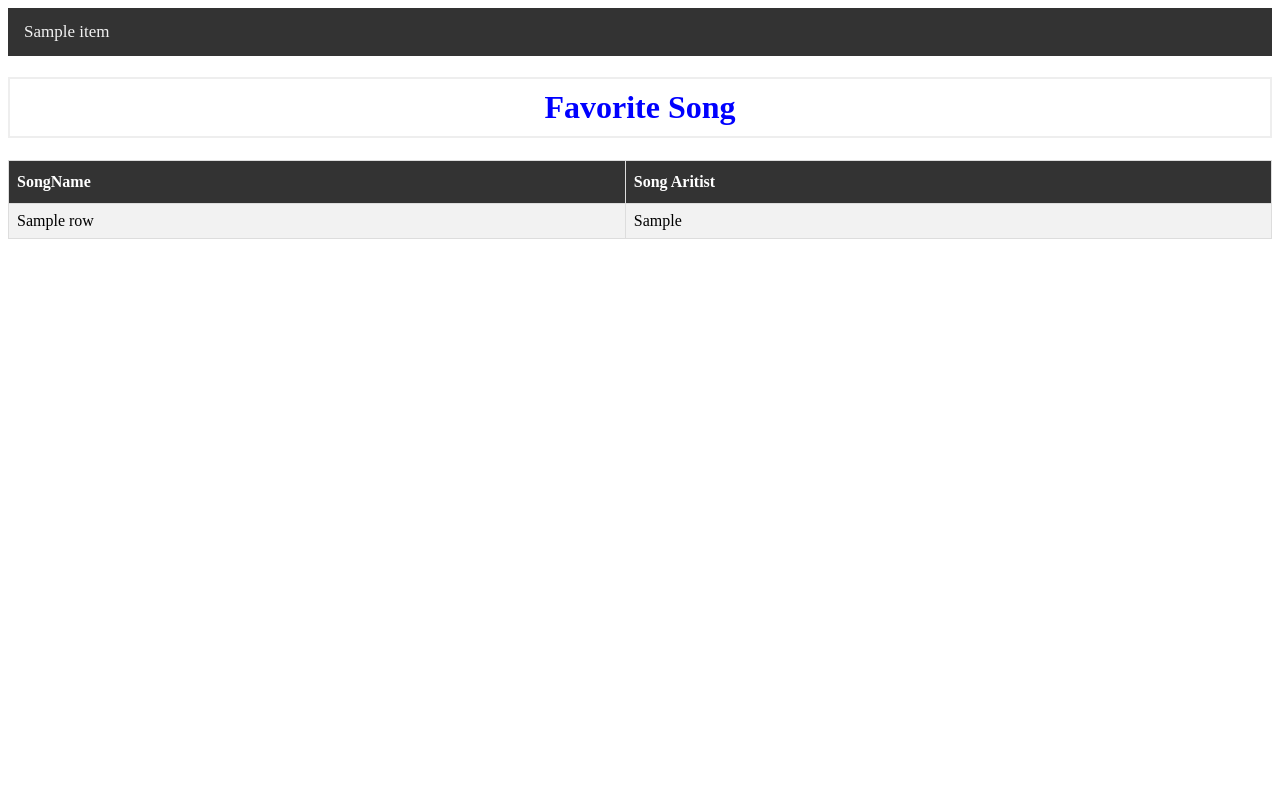
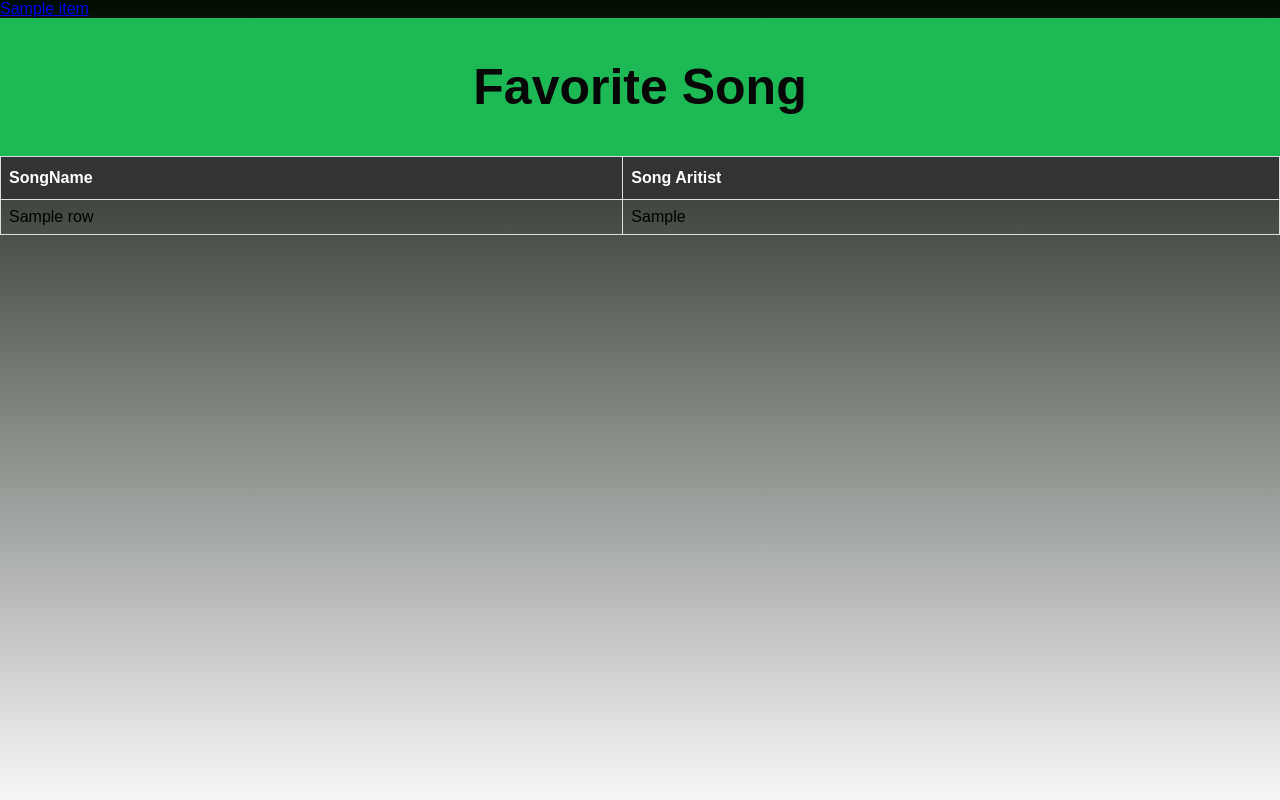
Before and after one commit to scottbisese/spotifyPlaylistBuilder, a Flask app: template templates/table.html in a window 1280 px wide. Run offline with Flask 3, Linux system fonts and the light colour scheme; the template is opened without the code that fills it: most values are stand-ins (such as "Sample title", 1, 10 or a date in 2020).

Commit message:
updatedCSS

```diff
--- /dev/null
+++ b/static/css/table.css
@@ -0,0 +1,69 @@
+/* Resetting default margin and padding */
+body {
+    font-family: Arial, sans-serif;
+    margin: 0;
+    padding: 0;
+    height: 100vh; /* Set height of the body to the viewport height */
+    /*background-image: url('SpotifyImageNav.jpg');
+    background-size: cover; /* Cover the entire background */
+    /*background-repeat: no-repeat; /* Prevent repeating the image */
+    /*background-position: center; /* Center the background image */
+        /* Create a linear gradient background from green to black */
+        background: linear-gradient(to bottom, #010c01, #f7f7f7);
+        /* Other styles */
+        margin: 0px;
+        padding: 0px;
+        /* Optionally, set height to cover the entire viewport */
+        height: 100vh;
+
+
+}
+
+/* Spotify Logo image on the Navigation Page */
+.top-left-image {
+    position: absolute;
+    top: 2px; /* Adjust top position as needed */
+    left: 20px; /* Adjust right position as needed */
+    z-index: 9999px; /* Set a high z-index value to place it in front */
+    /* Other styles for image if needed */
+    width:200px;
+    height: auto;
+}
+
+
+
+
+/* Header styles */
+h1 {
+    text-align: center;
+    padding: 40px;
+    background-color: #1DB954;
+    color: rgb(7, 7, 7);
+    margin: 0;
+    font-size: 50px;
+}
+
+/* Table styles */
+
+
+#table1 {
+    border-collapse: collapse;
+    width: 100%;
+  }
+
+  #table1 td, #table1 th {
+    border: 1px solid #ddd;
+    padding: 8px;
+  }
+
+  #table1 tr:nth-child(even){background-color: linear-gradient(to bottom, #010c01, #f7f7f7);}
+
+  #table1 tr:hover {background-color: #ddd;}
+
+  #table1 th {
+    padding-top: 12px;
+    padding-bottom: 12px;
+    text-align: left;
+    background-color: #333;
+    color: white;
+  }
--- a/templates/table.html
+++ b/templates/table.html
@@ -2,7 +2,7 @@
 <html lang="en">
 <head>
     <meta charset="UTF-8">
-    <link rel="stylesheet" href="{{ url_for('static', filename= 'css/form-example.css') }}">
+    <link rel="stylesheet" href="{{ url_for('static', filename= 'css/table.css') }}">
     <title>Spotify API SQL DB</title>
 </head>
 <body>
```
